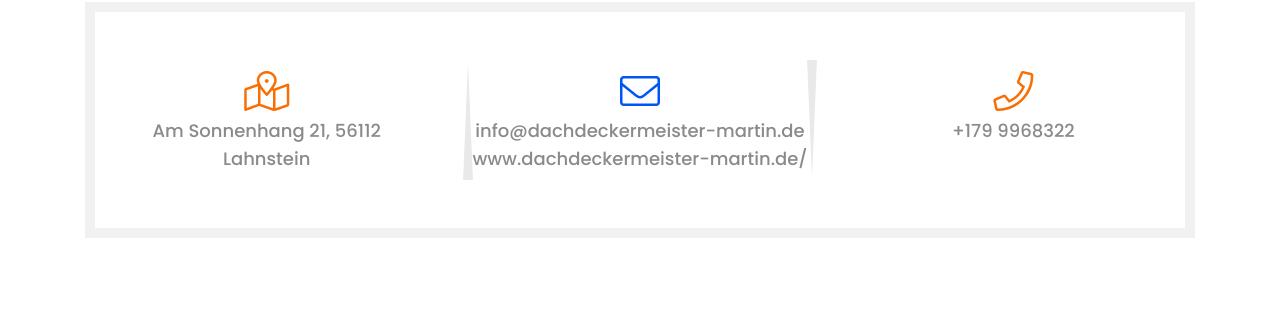
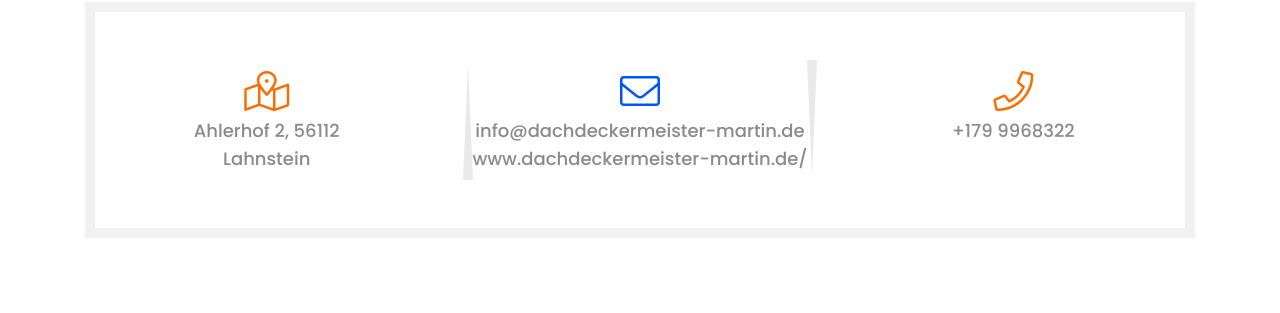
Before and after one commit to dachdeckermeister-martin/dachdeckermeister-martin.github.io, a Jekyll site: the page built from kontakt.html, in a window 1280 px wide and 900 px high, scrolled down 796 px. Shown: the part 142-455 px from the top of the window. Built offline with Jekyll 4.4.1, drawn with Linux system fonts in a browser that asks for light colours; comment, search, counter and statistics services are not loaded.

Commit message:
edited address

```diff
--- a/kontakt.html
+++ b/kontakt.html
@@ -19,7 +19,7 @@ title: "Kontakt"
                             <div class="contact-info-item text-center">
                                 <i class="fal fa-map-marked-alt"></i>
                                 <ul>
-                                    <li>Am Sonnenhang 21, 56112 </li>
+                                    <li>Ahlerhof 2, 56112 </li>
                                     <li>Lahnstein </li>
                                 </ul>
                             </div>
```
